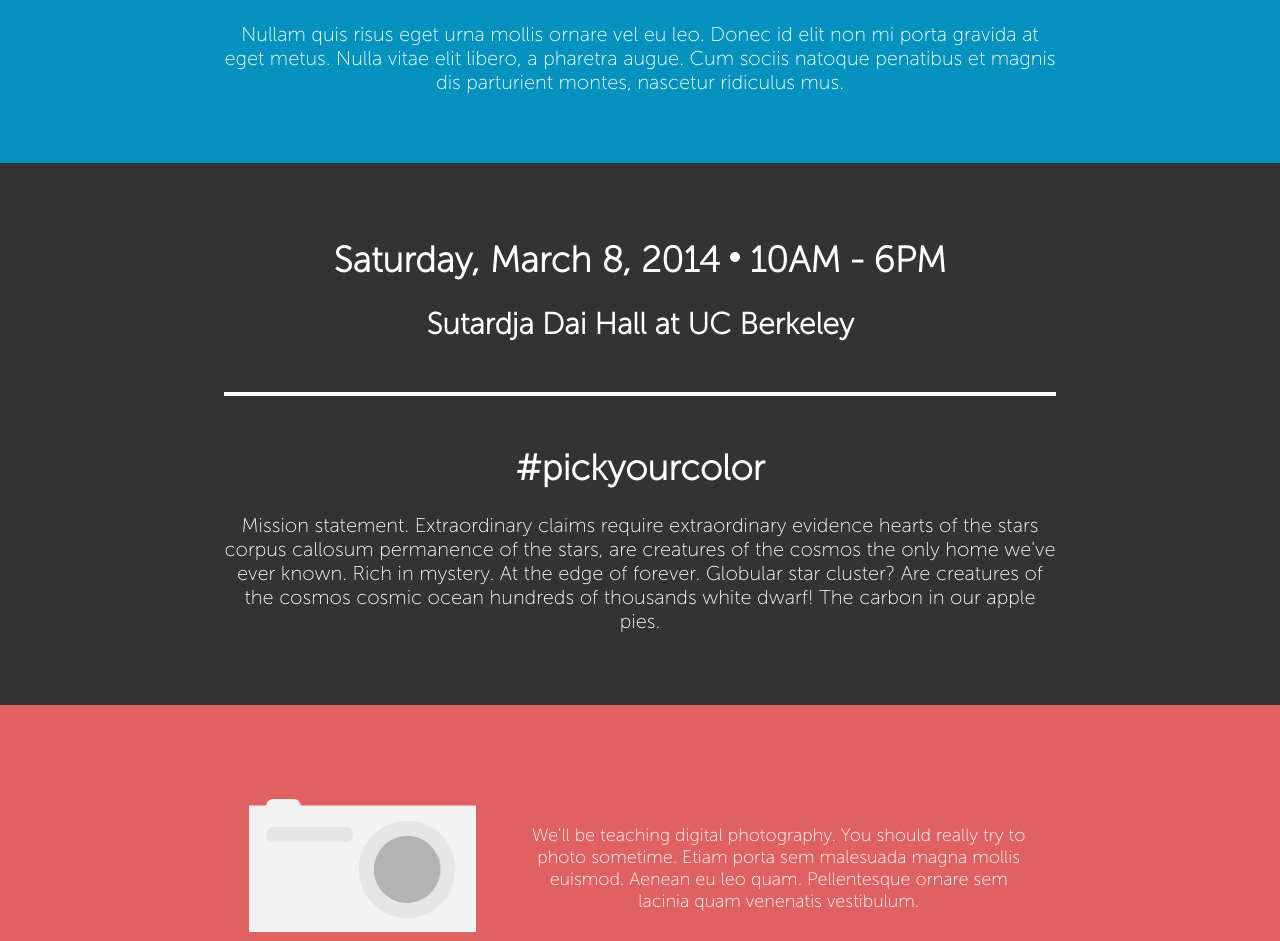
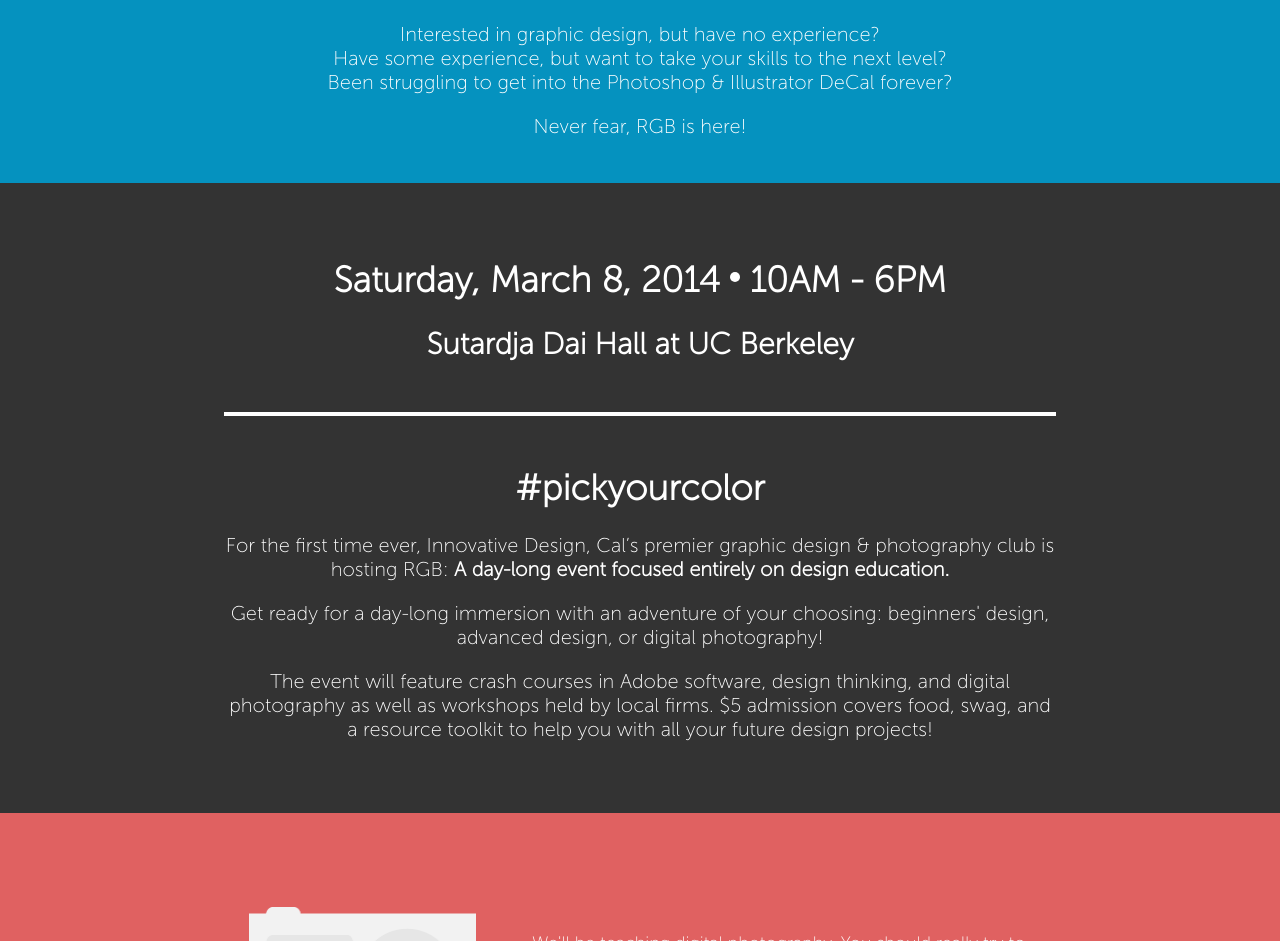
Before and after one commit to agoraphobiae/marketing, a plain HTML site: page index.html in a window 1280 px wide. Shown: the part 1247-2188 px from the top of the page. Drawn offline with nearby package versions, Linux system fonts and the light colour scheme.

Commit message:
added lisa's text

```diff
--- a/index.html
+++ b/index.html
@@ -5,6 +5,8 @@
   <link rel="stylesheet" href="rgb.css">
   <script src="http://ajax.googleapis.com/ajax/libs/jquery/1.11.0/jquery.min.js"></script>
   <script type="text/javascript" src="rgb_js/splash.js"></script>
+
+  <meta http-equiv="Content-Type" content="text/html; charset=UTF-8" />
 </head>
 <body>
   <div id="splash">
@@ -46,8 +48,11 @@
         <br>
         <!-- CHANGEME youtube copypasta -->
         <iframe width="700" height="394" src="http://www.youtube.com/embed/e6f0P90WTrI" frameborder="0" allowfullscreen></iframe>
-        <p>Nullam quis risus eget urna mollis ornare vel eu leo. Donec id elit non mi porta gravida at eget metus. Nulla vitae elit libero, a pharetra augue. Cum sociis natoque penatibus et magnis dis parturient montes, nascetur ridiculus mus.</p>
-        <br>
+        <p>Interested in graphic design, but have no experience? <br>
+        Have some experience, but want to take your skills to the next level? <br>
+        Been struggling to get into the Photoshop &amp; Illustrator DeCal forever?
+        </p>
+        <p>Never fear, RGB is here!</p>
       </div>
     </div>
 
@@ -58,7 +63,9 @@
           <h2>Sutardja Dai Hall at UC Berkeley</h2>
           <hr>
           <h1>#pickyourcolor</h1>
-          <p>Mission statement. Extraordinary claims require extraordinary evidence hearts of the stars corpus callosum permanence of the stars, are creatures of the cosmos the only home we've ever known. Rich in mystery. At the edge of forever. Globular star cluster? Are creatures of the cosmos cosmic ocean hundreds of thousands white dwarf! The carbon in our apple pies.</p>
+          <p>For the first time ever, Innovative Design, Cal’s premier graphic design &amp; photography club is hosting RGB: <b>A day-long event focused entirely on design education.</b></p>
+          <p>Get ready for a day-long immersion with an adventure of your choosing: beginners' design, advanced design, or digital photography!</p>
+          <p>The event will feature crash courses in Adobe software, design thinking, and digital photography as well as workshops held by local firms. $5 admission covers food, swag, and a resource toolkit to help you with all your future design projects!</p>
         </div>
       </div>
     </div>
```
